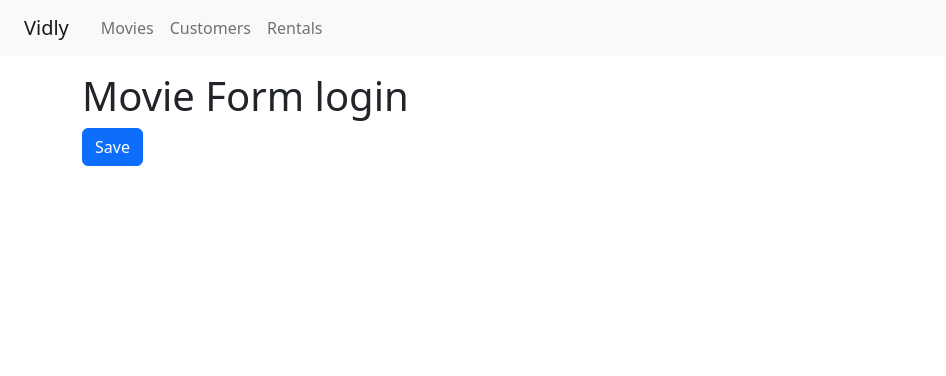
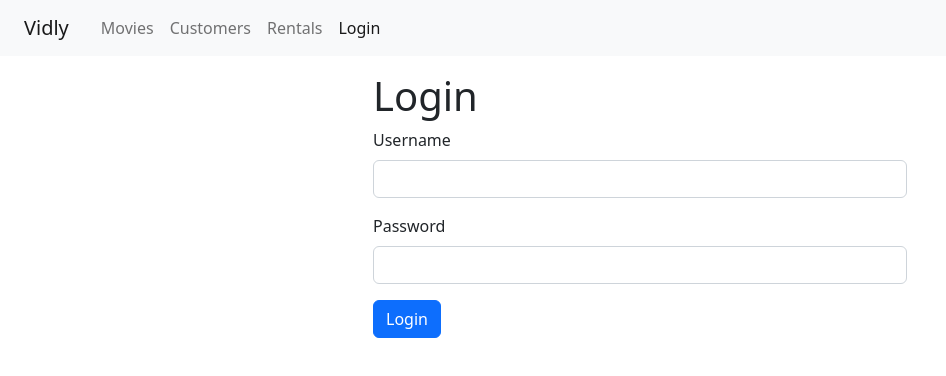
Before and after one commit to MrRokas/vidly, a React (Create React App) app: page /login in a window 1280 px wide. Shown: the top 376 px of the page, without its empty margins (0-946 px from the left). Built offline with nearby package versions, Linux system fonts and the light colour scheme.

Commit message:
commit for the day

```diff
--- a/src/App.js
+++ b/src/App.js
@@ -7,6 +7,7 @@
 import Movies from "./components/movies";
 import ErrorPage from "./components/common/errorPage";
 import MovieForm from "./components/common/movieForm";
+import LoginForm from "./components/common/loginForm";
 
 function App() {
   return (
@@ -15,6 +16,7 @@
       <main className="container">
         <Routes>
           <Route path="/" element={<Movies />} />
+          <Route path="login" element={<LoginForm />} />
           <Route path="movies" element={<Movies />} />
           <Route path=":id" element={<MovieForm />} />
           <Route path="customers" element={<Customers />} />
--- /dev/null
+++ b/src/components/common/input.jsx
@@ -0,0 +1,21 @@
+import React from "react";
+
+const Input = ({ name, label, value, onChange }) => {
+  return (
+    <div className="mb-3">
+      <label htmlFor={name} className="form-label">
+        {label}
+      </label>
+      <input
+        value={value}
+        onChange={onChange}
+        id={name}
+        name={name}
+        type="text"
+        className="form-control"
+      />
+    </div>
+  );
+};
+
+export default Input;
--- /dev/null
+++ b/src/components/common/loginForm.jsx
@@ -0,0 +1,52 @@
+import React, { Component } from "react";
+import Input from "./input";
+
+class LoginForm extends Component {
+  state = { account: { username: "", password: "" }, errors: {} };
+
+  handleChange = (e) => {
+    const account = { ...this.state.account };
+    account[e.currentTarget.name] = e.currentTarget.value;
+    this.setState({ account });
+  };
+  validate = () => {
+    return { username: "Username is required." };
+  };
+
+  handleSubmit = (e) => {
+    e.preventDefault();
+
+    const errors = this.validate();
+    this.setState({ errors });
+    if (errors) return;
+
+    console.log("Submitted");
+  };
+
+  render() {
+    const { account } = this.state;
+
+    return (
+      <div className="container w-50">
+        <h1>Login</h1>
+        <form onSubmit={this.handleSubmit}>
+          <Input
+            value={account.username}
+            label={"Username"}
+            onChange={this.handleChange}
+            name={"username"}
+          />
+          <Input
+            value={account.password}
+            label={"Password"}
+            onChange={this.handleChange}
+            name={"password"}
+          />
+          <button className="btn btn-primary">Login</button>
+        </form>
+      </div>
+    );
+  }
+}
+
+export default LoginForm;
--- a/src/components/common/navBar.jsx
+++ b/src/components/common/navBar.jsx
@@ -35,7 +35,11 @@
                 Rentals
               </NavLink>
             </li>
-            <li className="nav-item"></li>
+            <li className="nav-item">
+              <NavLink className="nav-link" to="/login">
+                Login
+              </NavLink>
+            </li>
           </ul>
         </div>
       </nav>
```
